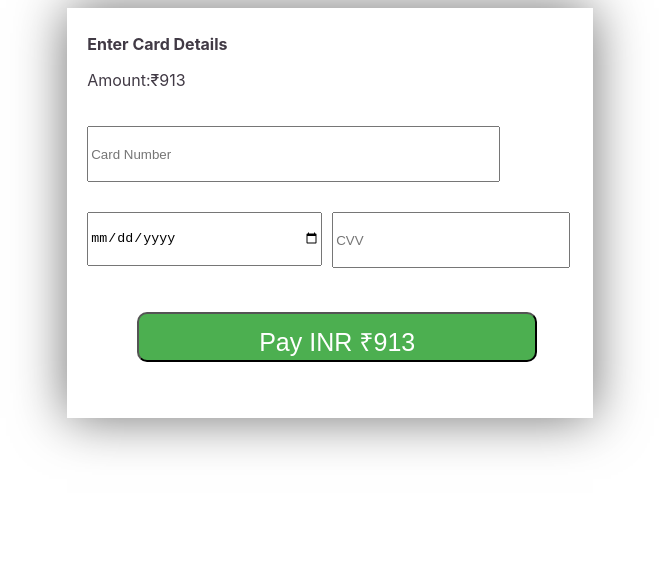
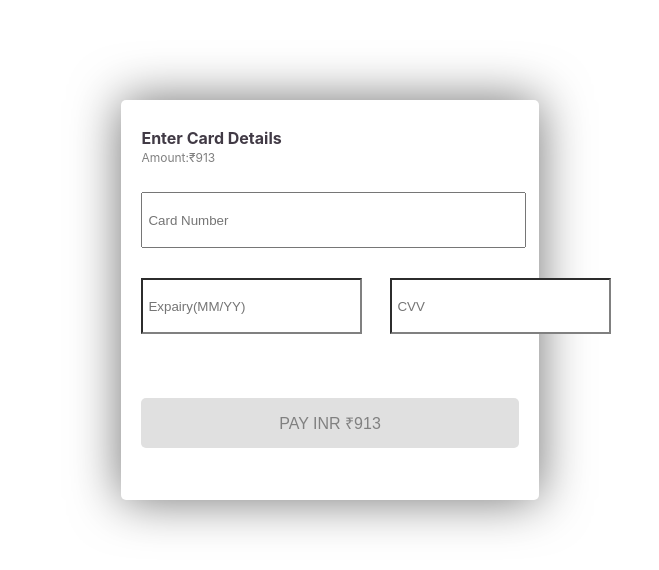
Before and after one commit to AdarshKhandare/Zoomcar, a plain HTML site: page PAYMENT/card_details.html in a window 1280 px wide. Shown: the whole page, without its empty margins (310-969 px from the left). Drawn offline with Linux system fonts and the light colour scheme.

Commit message:
random changes in payment section

```diff
--- a/PAYMENT/card_details.html
+++ b/PAYMENT/card_details.html
@@ -11,17 +11,18 @@
 
 <body>
  <div id="card">
-   <div><p><b>Enter Card Details</b></p>
-        <p>Amount:₹913</p></div>
+   <div><p>Enter Card Details</p>
+        <p id="amt">Amount:₹913</p></div>
     <div>
     <input id="num"type="number" placeholder="Card Number">
     </div>
     <div id="detail">
-        <div> <input id="input1" type="date" placeholder="Expairy(MM/YY)"></div>
+        <div> <input id="input1" type="number" placeholder="Expairy(MM/YY)"></div>
         <div> <input id="input1" type="number" placeholder="CVV"></div>
     </div>
-     <div id="button"><button id="button1"type="button">Pay INR ₹913</button></div>
-   </div>
+     <div id="button"><button id="button1"type="button">PAY INR ₹913</button>
+    </div>
+</div>
 </body>
 
 </html>
--- a/PAYMENT/styles/card_details.css
+++ b/PAYMENT/styles/card_details.css
@@ -1,46 +1,74 @@
 body {
   font-family: -apple-system, BlinkMacSystemFont, "Segoe UI", Roboto, Helvetica,
-    Arial, sans-serif, "Apple Color Emoji", "Segoe UI Emoji", "Segoe UI Symbol";
+  Arial, sans-serif, "Apple Color Emoji", "Segoe UI Emoji", "Segoe UI Symbol";
+color: #413a45;
+
   color: #413a45;
 }
 #card {
-  margin: 0px 10px 0px 20px;
-  padding: 10px 0px 0px 20px;
+
+  padding: 20px;
   height: 400px;
-  width: 40%;
+  width: 33%;
   margin: auto;
   box-shadow: rgba(0, 0, 0, 0.56) 0px 0px 50px 0px;
+  box-sizing: border-box;
+  border-radius: 5px;
+  margin-top: 100px;
+
 }
 #num {
   height: 50px;
-  width: 80%;
+  width: 99%;
   margin-top: 20px;
+  padding-left: 5px;
 }
 #detail {
   display: flex;
   height: 100px;
+
 }
 #detail > div {
   margin: 30px 10px 5px 0px;
+
 }
 #input1 {
   height: 50px;
-  width: 230px;
+  width: 210px;
+  padding-left: 5px;
+  border-color: grey;
+
+}
+#input1:first-child{
+  margin-right: 18px;
+
 }
 #button {
   height: 50px;
-  width: 400px;
-  margin: 30px 0px 0px 50px;
+  width: 100%;
+
+  margin-top: 50px;
+
 }
 
 #button1 {
   height: 50px;
   width: 100%;
   margin: 0px 0px 0px 0px;
-  background-color: #4caf50;
-  border-radius: 10px;
+  background-color: #e0e0e0;
+border-radius: 5px;
   padding: 10px 32px;
-  color: white;
+  color: gray;
   text-align: center;
-  font-size: 25px;
+  font-size: 16px;
+  border:none;
+
 }
+
+#card>div{
+  line-height: 4px;
+  font-weight: bold;
+}
+#amt{font-size: 12px;
+color: grey;
+font-weight: 400;}
--- a/PAYMENT/styles/pay.css
+++ b/PAYMENT/styles/pay.css
@@ -42,6 +42,7 @@ body {
   justify-content: space-between;
   padding-right: 10px;
   border-bottom: 0.1px solid grey;
+
 }
 #footer {
   height: 80px;
@@ -58,10 +59,20 @@ body {
 
 #button {
   height: 50px;
-  width: 52%;
-  background-color: #4caf50;
-  border-radius: 10px;
+  width: 40%;
+  background-color: #18a01d;
+  border-radius: 5px;
   color: white;
   text-align: center;
-  font-size: 28px;
+  font-size: 20px;
 }
+
+#para{
+  margin-top: 5px;
+  line-height: 2px;
+  font-size: 12px;
+  color: grey;
+
+}
+#para>p{font-size: 16px;
+color: black;}
--- a/PAYMENT/styles/payment.css
+++ b/PAYMENT/styles/payment.css
@@ -1,11 +1,11 @@
 body {
-  font-family: -apple-system, BlinkMacSystemFont, "Segoe UI", Roboto, Helvetica,
-    Arial, sans-serif, "Apple Color Emoji", "Segoe UI Emoji", "Segoe UI Symbol";
+  font-family: -apple-system, BlinkMacSystemFont, 'Segoe UI', Roboto, Oxygen, Ubuntu, Cantarell, 'Open Sans', 'Helvetica Neue', sans-serif;
   color: #413a45;
 }
 #container {
   width: 100%;
   height: 700px;
+
 }
 #parent {
   width: 100%;
@@ -28,17 +28,26 @@ body {
   color: white;
 }
 #div {
+
   width: 50%;
-  height: 300px;
+  height: 0px;
   margin: auto;
+  display: grid;
+
+
 }
 #div1 {
-  width: 100%;
+  width: 80%;
   height: 80px;
   display: flex;
   padding-right: 10px;
-  border-bottom: 0.1px solid grey;
-  margin: 2px 5px 0px 10px;
+  border-bottom: 0.1px solid lightgray;
+
+  line-height: 10px;
+  margin: auto;
+  margin-bottom: -10px;
+  margin-top: 20px;
+
 }
 #div2 {
   width: 30px;
@@ -51,3 +60,11 @@ img {
   height: 32px;
   width: 32px;
 }
+.para{
+  font-size: 12px;
+  color: rgb(173, 167, 167);
+}
+
+#div1:last-child{
+  border-bottom: none;
+}
--- a/PAYMENT/styles/summary.css
+++ b/PAYMENT/styles/summary.css
@@ -35,7 +35,7 @@ body {
 }
 
 #parent {
-  width: 50%;
+  width: 40%;
   height: 100px;
   padding-left: 10px;
   color: #383838;
@@ -59,14 +59,14 @@ body {
 }
 
 #img1 {
-  height: 22px;
-  width: 22px;
+  height: 20px;
+  width: 20px;
 }
 #petrol {
   margin-left: 10px;
 }
 #p2 {
-  width: 20%;
+  width: 24%;
   height: 100%;
 }
 
@@ -75,7 +75,7 @@ body {
   width: 100%;
 }
 .folder {
-  width: 50%;
+  width: 40%;
   height: 240px;
   margin: auto;
   margin-top: 20px;
@@ -89,8 +89,8 @@ body {
 }
 
 #imag {
-  height: 25px;
-  width: 25px;
+  height: px;
+  width: px;
   margin-right: 20px;
   margin-top: 5px;
 }
@@ -101,6 +101,7 @@ body {
 }
 #place {
   color: #a8a8a8;
+  font-size: 14px;
 }
 #clean {
   height: 50px;
@@ -150,7 +151,8 @@ input#car {
   position: fixed;
   text-align: center;
   color: wheat;
-  box-shadow: rgba(0, 0, 0, 0.56) 0px 0px 50px 0px;
+
+  box-shadow: rgba(0, 0, 0, 0.24) 0px 3px 8px;
   margin-top: 205px;
   background: white;
   margin-left: 0%;
@@ -164,7 +166,7 @@ input#car {
 }
 #Coupon {
   height: 40px;
-  width: 52%;
+  width: 40%;
   display: flex;
   justify-content: space-between;
   margin: auto;
@@ -172,8 +174,8 @@ input#car {
 }
 #button {
   height: 50px;
-  width: 52%;
-  background-color: #4caf50;
+  width: 40%;
+  background-color: #18a01d;
   border-radius: 10px;
   padding: 10px 2px;
   color: white;
```
Also changed, not shown: PAYMENT/pay.html (+5 -2 lines), PAYMENT/payment.html (+4 -4 lines).
